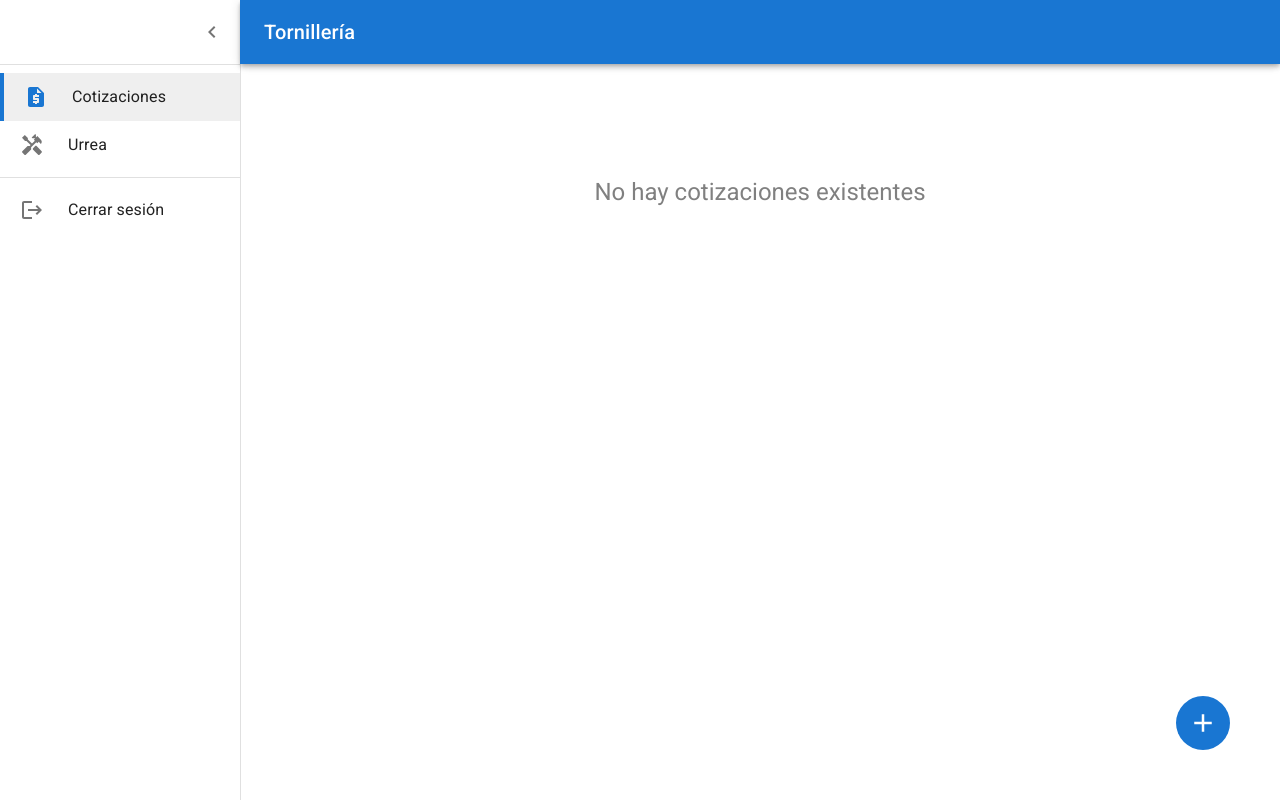
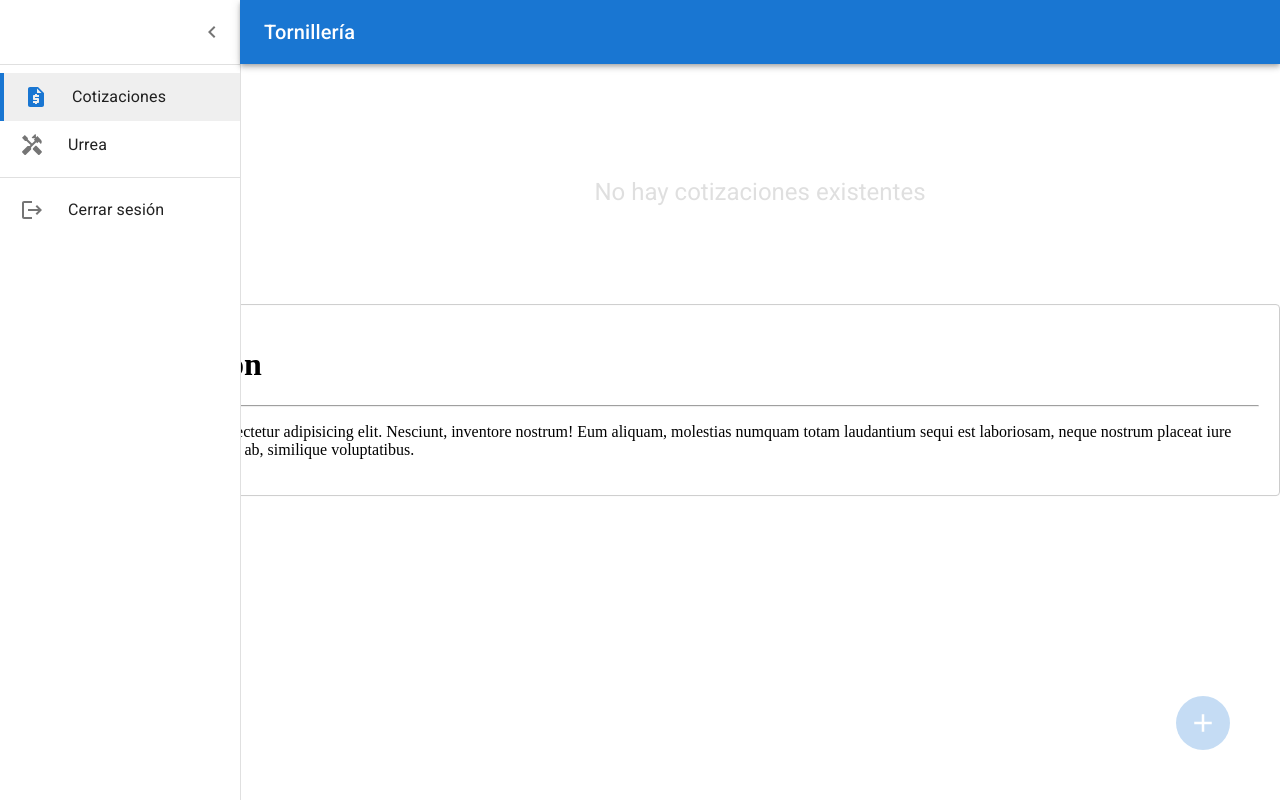
Before and after one commit to AlbertoG22/tornilleria-project, a React (Vite) app: page / in a window 1280 px wide. Built offline with nearby package versions, Linux system fonts and the light colour scheme.

Commit message:
quotes modal

```diff
--- a/package.json
+++ b/package.json
@@ -16,6 +16,7 @@
     "@mui/material": "^5.14.15",
     "react": "^18.2.0",
     "react-dom": "^18.2.0",
+    "react-modal": "^3.16.1",
     "react-router-dom": "^6.17.0"
   },
   "devDependencies": {
--- /dev/null
+++ b/src/dashboard/components/CotizacionModal.jsx
@@ -0,0 +1,33 @@
+import Modal from 'react-modal';
+
+const customStyles = {
+  content: {
+    top: "50%",
+    left: "50%",
+    right: "auto",
+    bottom: "auto",
+    marginRight: "-50%",
+    transform: "translate(-50%, -50%)",
+  },
+};
+
+Modal.setAppElement("#root");
+
+export const CotizacionModal = () => {
+  const onCloseModal = () => {
+    console.log("Cerrando modal");
+  };
+
+  return (
+    <Modal isOpen={true} onRequestClose={onCloseModal} style={customStyles}>
+      <h1>Nueva Cotización</h1>
+      <hr />
+      <p>
+        Lorem, ipsum dolor sit amet consectetur adipisicing elit. Nesciunt,
+        inventore nostrum! Eum aliquam, molestias numquam totam laudantium sequi
+        est laboriosam, neque nostrum placeat iure dolorum reiciendis
+        exercitationem ab, similique voluptatibus.
+      </p>
+    </Modal>
+  );
+};
--- a/src/dashboard/components/index.js
+++ b/src/dashboard/components/index.js
@@ -5,3 +5,4 @@ export * from './TableComponent';
 export * from './CotizacionesForm';
 export * from './CotizacionCard';
 export * from './IconBtn';
+export * from './CotizacionModal';
--- a/src/dashboard/pages/HomePage.jsx
+++ b/src/dashboard/pages/HomePage.jsx
@@ -1,13 +1,13 @@
-import { Typography } from '@mui/material';
 import { DashboardLayout } from '../layout/dashboardLayout';
 import { CotizacionView } from '../views/CotizacionView';
+import { CotizacionModal } from '../components';
 
+// ----------------------- Cotizaciones -----------------------
 export const HomePage = () => {
-
   return (
     <DashboardLayout>
-      {/* <Typography variant='h6'>Cotizaciones</Typography> */}
-      <CotizacionView />
+      <CotizacionView/>
+      <CotizacionModal />
     </DashboardLayout>
   );
 };
--- a/src/dashboard/views/CotizacionView.jsx
+++ b/src/dashboard/views/CotizacionView.jsx
@@ -1,5 +1,5 @@
 import { Box, Grid, Typography } from '@mui/material';
-import { IconBtn } from '../components';
+import { CotizacionModal, IconBtn } from '../components';
 
 export const CotizacionView = () => {
   return (
@@ -53,6 +53,7 @@ export const CotizacionView = () => {
         <CotizacionCard />
       </Grid> */}
         <IconBtn />
+        {/* <CotizacionModal /> */}
       </Grid>
     </>
   );
```
Also changed, not shown: 1 other file (tests, documents, lock files or other folders).
